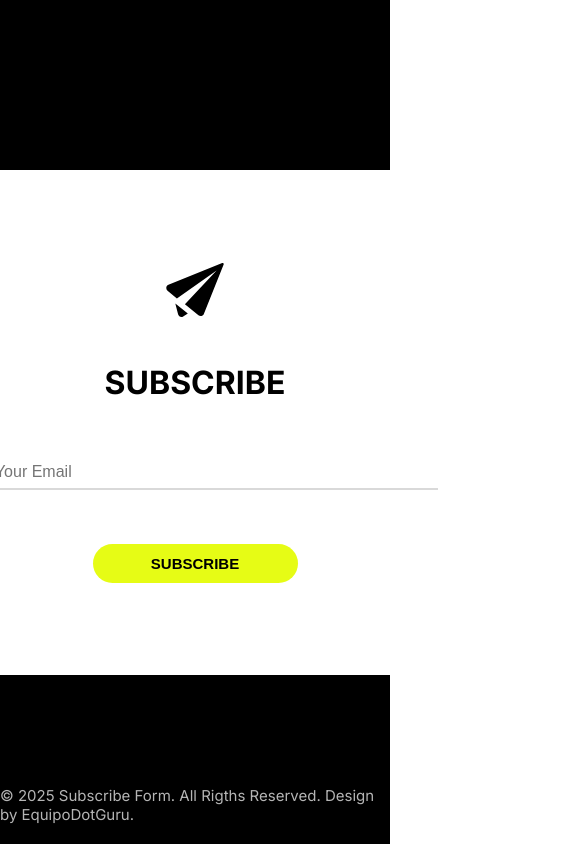
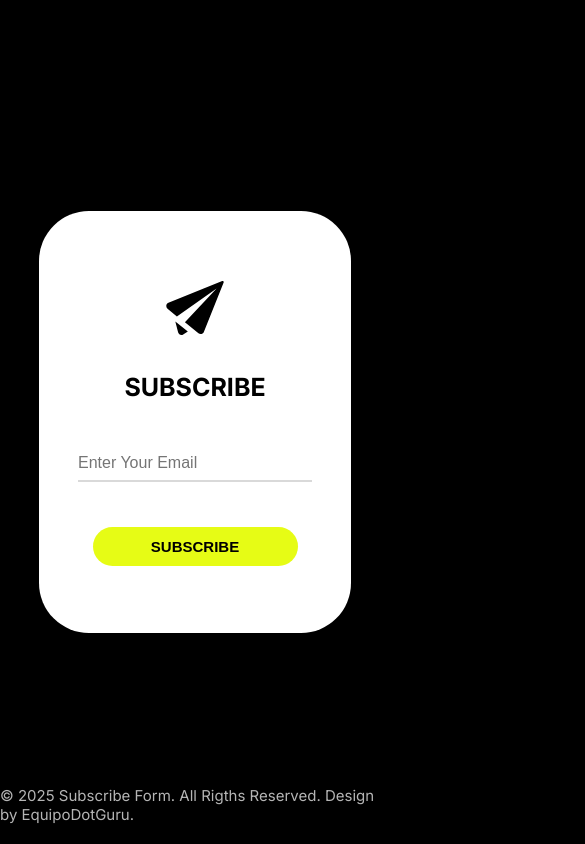
Before and after one commit to Galbfran/galbiati_test_guru, a React (Vite) app: page / in a window 390 px wide. Shown: the top 844 px of the page, 585 px wide, since content can reach past the window. Built offline with nearby package versions, Linux system fonts and the light colour scheme.

Commit message:
add media query

```diff
--- a/src/components/Button.tsx
+++ b/src/components/Button.tsx
@@ -1,9 +1,10 @@
 interface Props {
   text: string;
+  onClick: VoidFunction
 }
 
-export default function Button({ text }: Props) {
+export default function Button({ text, onClick }: Props) {
   return (
-    <button className="button">{text.toLocaleUpperCase()}</button>
+    <button className="button" onClick={onClick} >{text.toLocaleUpperCase()}</button>
   )
 }
--- a/src/components/Input.tsx
+++ b/src/components/Input.tsx
@@ -3,10 +3,11 @@ interface Props {
   name: string
   id: string
   placeholder: string
+  change: (e: React.ChangeEvent<HTMLInputElement>) => void
 }
 
-export default function Input({ type, name, id, placeholder }: Props) {
+export default function Input({ type, name, id, placeholder, change }: Props) {
   return (
-    <input className="input" type={type} name={name} id={id} placeholder={placeholder} />
+    <input className="input" type={type} name={name} id={id} placeholder={placeholder} onChange={change} />
   )
 }
--- a/src/components/SuscribeSection.tsx
+++ b/src/components/SuscribeSection.tsx
@@ -4,14 +4,23 @@ import Icon from "./Icon";
 import Title from "./Title";
 import Input from "./Input";
 import Button from "./Button";
+import { useState } from "react";
 
 export default function SuscribeSection() {
+  const [email, setEmail] = useState("");
+  const Submit = (): void => {
+    console.log(email);
+  };
+
+  const onChange = (e: React.ChangeEvent<HTMLInputElement>): void => {
+    setEmail(e.target.value);
+  }
   return (
     <section className="container">
       <Icon src="./src/assets/message_icon.svg" alt="logo" width={58} height={58} />
       <Title title="subscribe" />
-      <Input type="email" name="email" id="email" placeholder="Enter Your Email" />
-      <Button text="subscribe" />
+      <Input type="email" name="email" id="email" placeholder="Enter Your Email" change={onChange} />
+      <Button text="subscribe" onClick={Submit} />
     </section>
   )
 }
--- a/src/index.css
+++ b/src/index.css
@@ -2,6 +2,7 @@
 
 body {
   font-family: 'Inter', sans-serif;
+  background-color: #000000;
 }
 
 * {
@@ -15,10 +16,10 @@ body {
   flex-direction: column;
   justify-content: center;
   align-items: center;
+  width: 100vw;
   height: 100vh;
-  width: 100vw;
-  background-color: #000000;
   position: relative;
+
 }
 
 .container {
@@ -27,11 +28,13 @@ body {
   flex-direction: column;
   justify-content: space-around;
   align-items: center;
-  width: 841px;
-  height: 505px;
+  max-width: 841px;
+  max-height: 505px;
+  min-height: 422;
   background-color: #FFFFFF;
   border-radius: 50px;
 }
+
 
 .icon {
   width: 58px;
@@ -43,7 +46,6 @@ body {
   font-size: 32px;
   font-weight: 700;
   color: #000000;
-
 }
 
 .input {
@@ -85,3 +87,77 @@ body {
   font-weight: 500px;
   color: #B5B5B5;
 }
+
+@media (max-width: 720px) {
+  .container {
+    margin: 10px;
+    padding: 50px;
+    max-width: 374px;
+    min-height: 422px;
+    border-radius: 50px;
+  }
+
+  .input {
+    width: 264px;
+    height: 35px;
+    border: none;
+    border-bottom: 2px solid #D9D9D9;
+    color: #D9D9D9;
+    margin: 10px;
+    padding: 10 10px;
+    font-size: 16px;
+    outline: none;
+  }
+
+
+  .button {
+    width: 205px;
+    height: 39px;
+    background-color: #E6FC15;
+    font-size: 15px;
+    font-weight: 700;
+    border: none;
+    border-radius: 50px;
+    cursor: pointer;
+  }
+}
+
+@media (max-width: 420px) {
+  .container {
+    margin: 10px;
+    padding: 50px;
+    max-width: 80vw;
+    min-height: 422px;
+    border-radius: 50px;
+  }
+
+  .input {
+    max-width: 60vw;
+    height: 35px;
+    border: none;
+    border-bottom: 2px solid #D9D9D9;
+    color: #D9D9D9;
+    margin: 10px;
+    padding: 10 10px;
+    font-size: 16px;
+    outline: none;
+  }
+
+  .button {
+    max-width: 60vw;
+    height: 39px;
+    background-color: #E6FC15;
+    font-size: 15px;
+    font-weight: 700;
+    border: none;
+    border-radius: 50px;
+    cursor: pointer;
+  }
+
+  .title {
+
+    font-size: 25px;
+    font-weight: 700;
+    color: #000000;
+  }
+}
```
